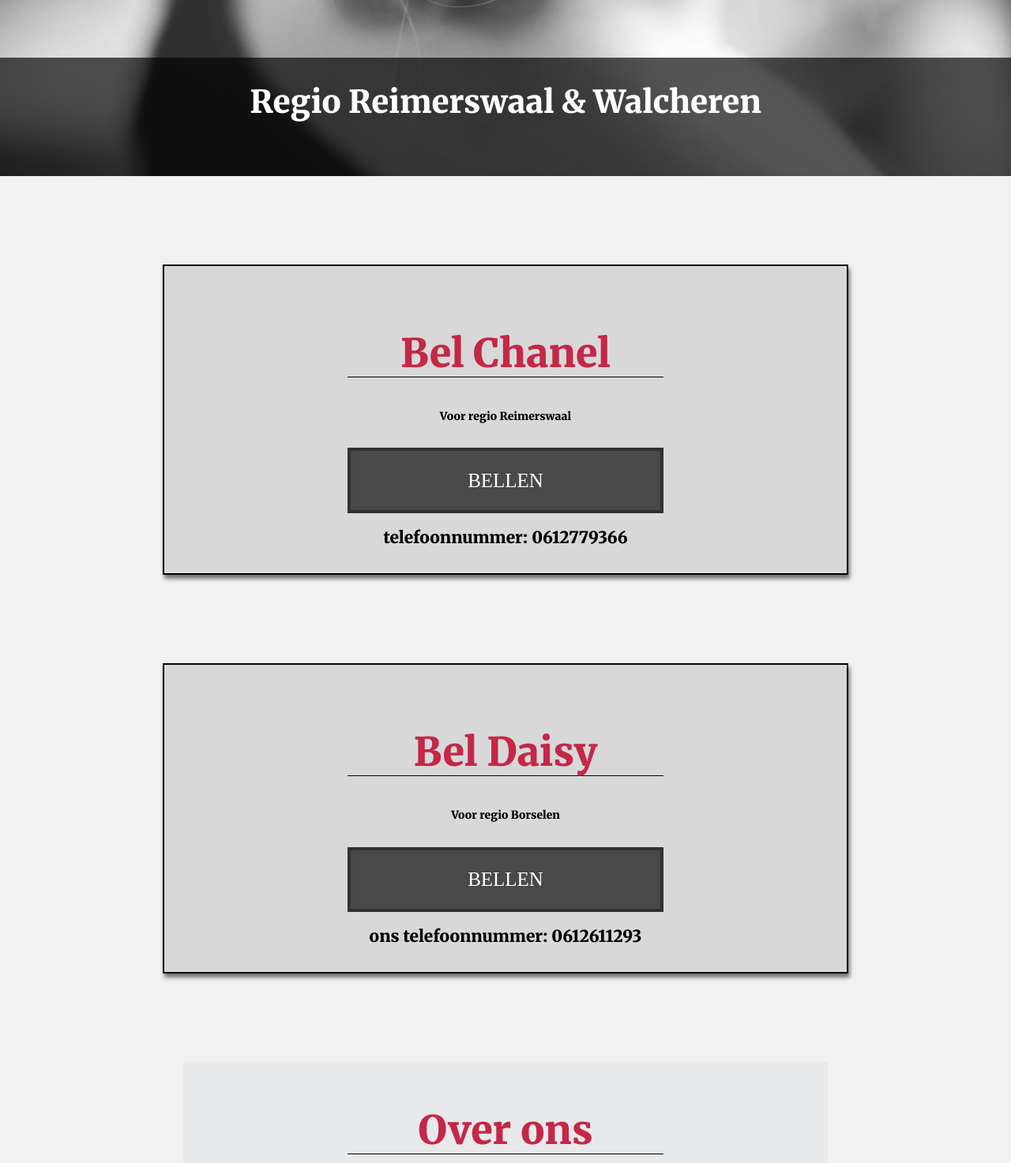
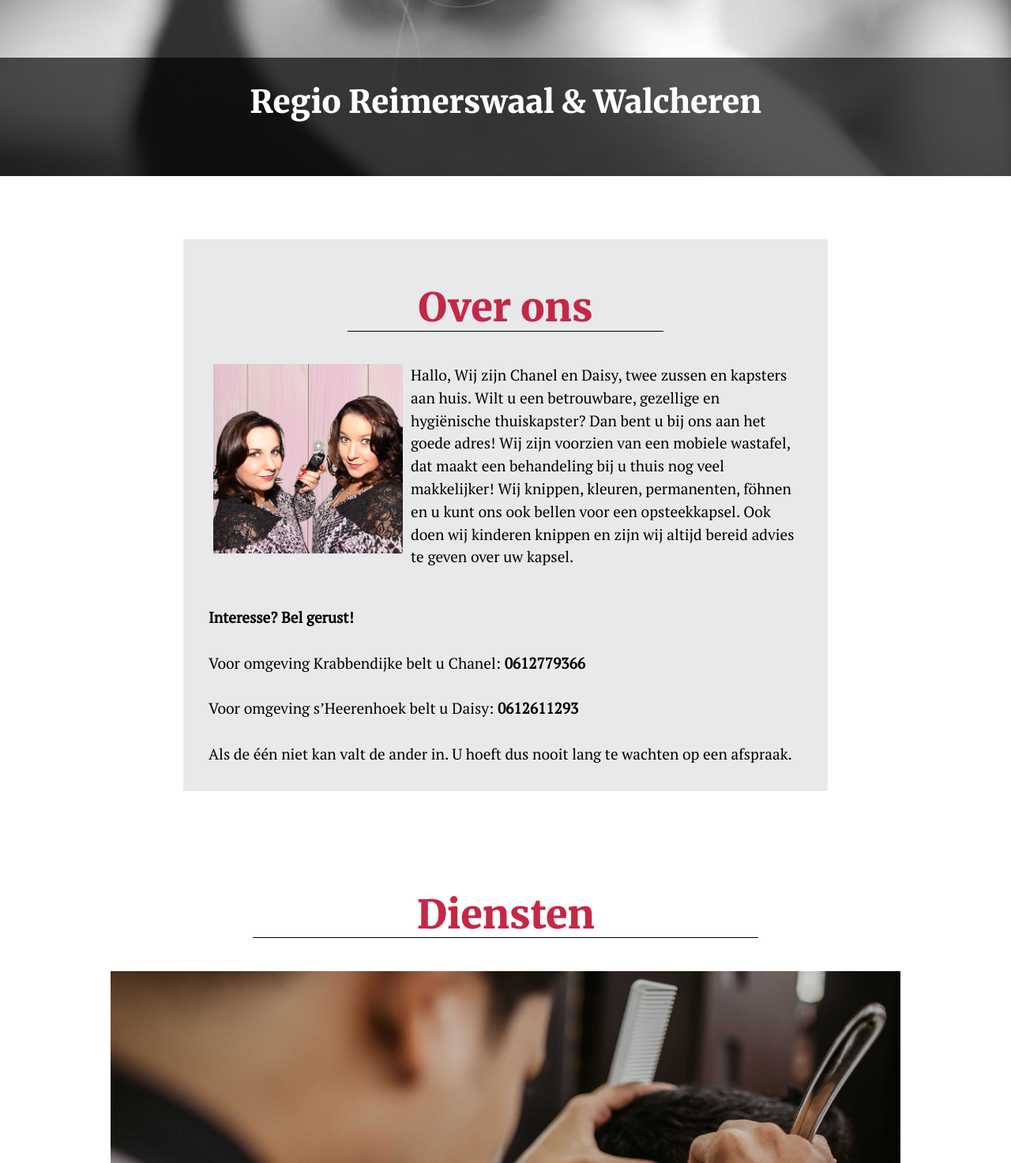
Before and after one commit to SebastianTramper/hairdresser-Business, a PHP site: page / in a window 1280 px wide. Shown: the part 577-2050 px from the top of the page at 79% size. Run offline with PHP 8.4, Linux system fonts and the light colour scheme; some web fonts are replaced; grey boxes are pictures that could not be loaded.

Commit message:
added some details

```diff
--- a/css/media.css
+++ b/css/media.css
@@ -55,6 +55,14 @@
         margin: 10px auto 20px auto;
     }
 
+    #bel-chanel{
+        display: none;
+    }
+
+    #bel-daisy{
+        display: none;
+    }
+
 }
 
 @media only screen and (min-width: 800px){
--- a/css/styles.css
+++ b/css/styles.css
@@ -11,7 +11,7 @@
 }
 
 .body{
-    background: #f1f1f1;
+    background: ;
     font-family: 'Merriweather';
 }
 
```
